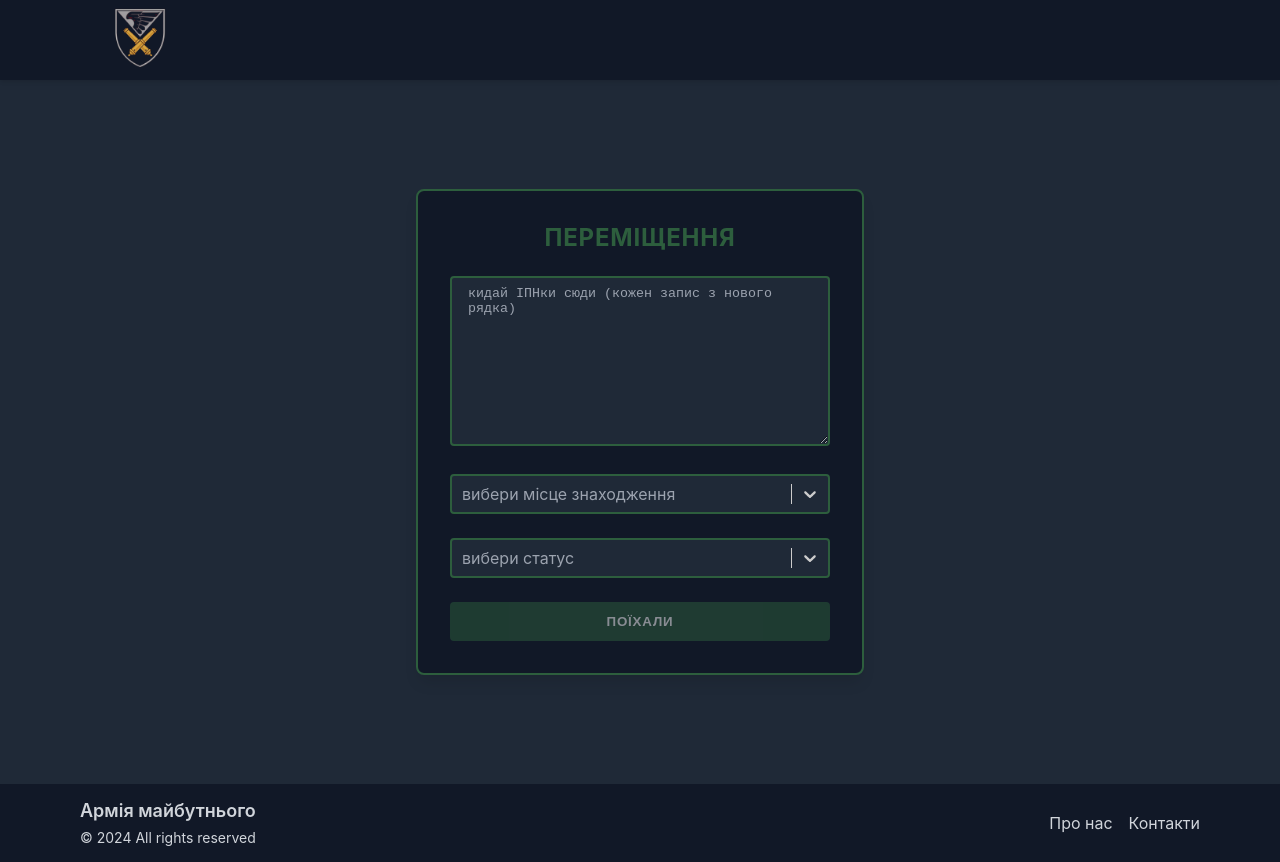
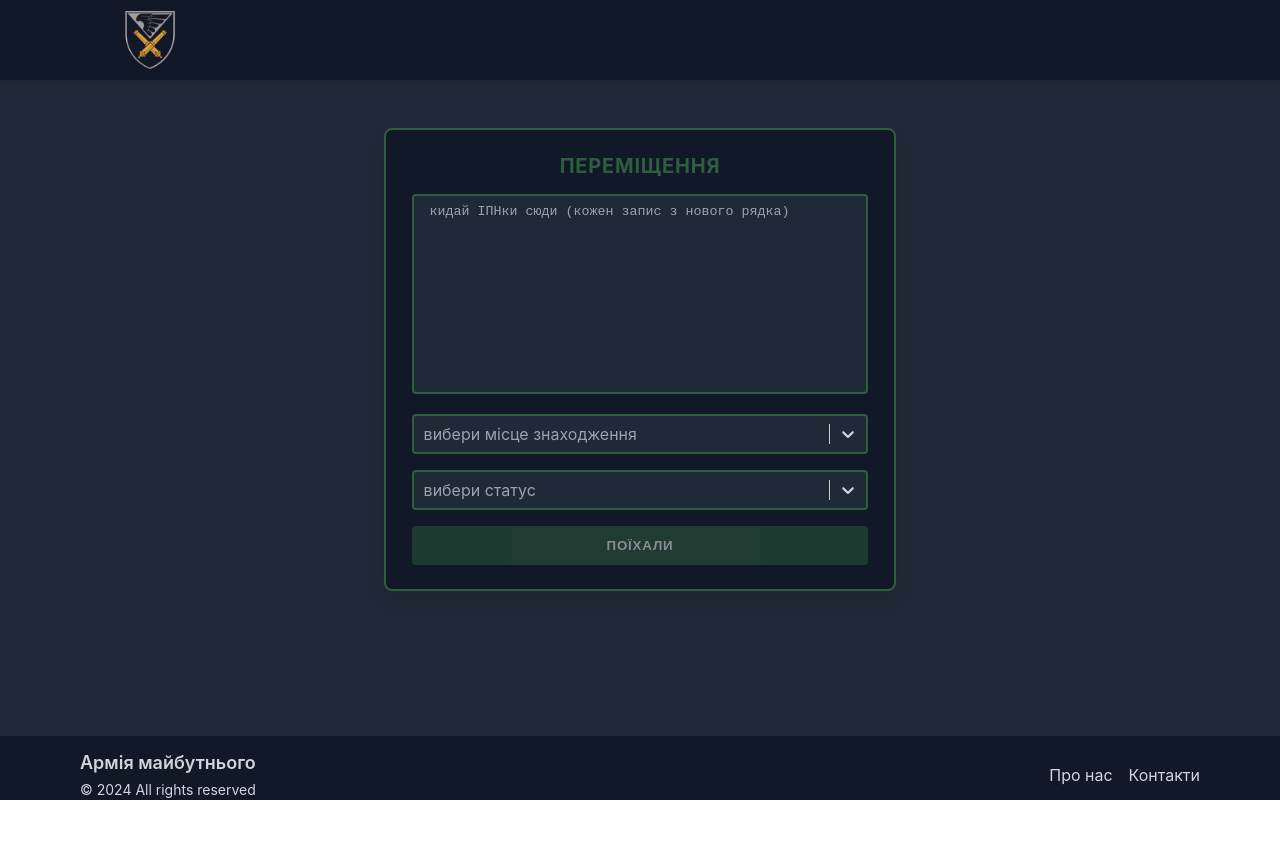
Before and after one commit to vladLutsenko89/formo4ka, a React (Create React App) app: page /formo4ka/peremishchennia in a window 1280 px wide. After the commit the page ends 800 px from the top, so only its background shows below. Built offline with nearby package versions, Linux system fonts and the light colour scheme.

Commit message:
updated styles

```diff
--- a/package.json
+++ b/package.json
@@ -15,7 +15,8 @@
     "react-redux": "^9.2.0",
     "react-router-dom": "^7.0.2",
     "react-scripts": "5.0.1",
-    "react-select": "^5.9.0"
+    "react-select": "^5.9.0",
+    "redux-logger": "^3.0.6"
   },
   "scripts": {
     "start": "set PORT=3006 && react-scripts start",
--- a/src/components/Footer.jsx
+++ b/src/components/Footer.jsx
@@ -2,6 +2,7 @@ import React from 'react';
 import { Link } from 'react-router-dom';
 import '../styles/Footer.css';
 
+const thisYear = new Date().getFullYear();
 const Footer = () => {
   return (
     <footer className="footer">
@@ -9,7 +10,7 @@ const Footer = () => {
         <div className="footer-content">
           <div className="footer-info">
             <h3 className="footer-title">Армія майбутнього</h3>
-            <p className="footer-copyright">© 2024 All rights reserved</p>
+            <p className="footer-copyright">{`© ${thisYear} All rights reserved`}</p>
           </div>
           <div className="footer-links">
             <Link to="/about" className="footer-link">
--- a/src/components/Loader.jsx
+++ b/src/components/Loader.jsx
@@ -1,12 +1,12 @@
 import React from 'react';
 import '../styles/Loader.css';
 
-const Loader = () => (
-  <div className="loader-container">
-    <div className="military-loader">
-      <div className="loader-star"></div>
+const Loader = () => {
+  return (
+    <div className="loader-overlay">
+      <div className="loader"></div>
     </div>
-  </div>
-);
+  );
+};
 
 export default Loader;
--- a/src/components/Peremishchennia.jsx
+++ b/src/components/Peremishchennia.jsx
@@ -29,6 +29,8 @@ const Peremishchennia = () => {
     dispatch(resetForm());
   }, [dispatch]);
 
+  useEffect(() => {}, [isLoading]);
+
   const handleInputChange = (value) => {
     dispatch(updateInput(value));
   };
@@ -53,29 +55,27 @@ const Peremishchennia = () => {
         .map((line) => line.trim())
         .filter((line) => !!line.length);
 
-      console.log('Data array:', ipns, place, status);
-
       requestResult = await axios.put(SERVER_URL, {
         ipns,
         place,
         status,
       });
 
-      console.log('requestResult -----------> ', requestResult);
-
       dispatch(
         setResult({
           success: true,
-          message: _.get(requestResult, 'message'),
+          message: _.get(requestResult, 'data.message', 'Успіх'),
         }),
       );
     } catch (error) {
-      console.log('Setting error result');
       dispatch(
         setResult({
           success: false,
-          message:
-            _.get(requestResult, 'message') || 'Помилка виконання операції',
+          message: _.get(
+            requestResult,
+            'data.message',
+            'Помилка виконання операції',
+          ),
         }),
       );
     } finally {
@@ -85,16 +85,10 @@ const Peremishchennia = () => {
 
   const isSubmitDisabled = !input.trim() || (!place && !status);
 
-  return (
-    <div className="form-container">
-      {isLoading && <Loader />}
-
-      {result.show && (
+  const renderModal = () => (
     <>
       <div className="modal-overlay" />
-          <div
-            className={`result-modal ${result.success ? 'success' : 'error'}`}
-          >
+      <div className={`result-modal ${result.success ? 'success' : 'error'}`}>
         <div className="result-content">
           <h3>{result.success ? 'Успіх' : 'Помилка'}</h3>
           <p>{result.message}</p>
@@ -102,8 +96,9 @@ const Peremishchennia = () => {
         </div>
       </div>
     </>
-      )}
+  );
 
+  const renderForm = () => (
     <form onSubmit={handleSubmit} className="military-form">
       <h2 className="form-title">Переміщення</h2>
 
@@ -119,7 +114,7 @@ const Peremishchennia = () => {
 
       <div className="form-group">
         <Select
-            value={placeOptions.find((opt) => opt.value === place)}
+          value={placeOptions.find((opt) => opt.value === place) || ''}
           onChange={(option) => handleSelectChange('place', option)}
           options={placeOptions}
           styles={customSelectStyles}
@@ -132,7 +127,7 @@ const Peremishchennia = () => {
 
       <div className="form-group">
         <Select
-            value={statusOptions.find((opt) => opt.value === status)}
+          value={statusOptions.find((opt) => opt.value === status) || ''}
           onChange={(option) => handleSelectChange('status', option)}
           options={statusOptions}
           styles={customSelectStyles}
@@ -151,6 +146,13 @@ const Peremishchennia = () => {
         Поїхали
       </button>
     </form>
+  );
+
+  return (
+    <div className="form-container">
+      {isLoading && <Loader />}
+      {result.show && renderModal()}
+      {renderForm()}
     </div>
   );
 };
--- a/src/index.css
+++ b/src/index.css
@@ -10,6 +10,12 @@ body {
     sans-serif;
     -webkit-font-smoothing: antialiased;
     -moz-osx-font-smoothing: grayscale;
+}
+
+:root {
+    --header-height: 10vh;
+    --footer-height: 8vh;
+    --content-height: 84vh;
 }
 
 ::-webkit-scrollbar {
--- a/src/reducers/form-reducer.js
+++ b/src/reducers/form-reducer.js
@@ -36,10 +36,16 @@ export const formSlice = createSlice({
     hideResult: (state) => {
       state.result.show = false;
     },
-    resetForm: () => {
-      return {
-        ...initialState,
-        result: { ...initialState.result },
+    resetForm: (state) => {
+      // Оновлений спосіб скидання форми
+      state.input = initialState.input;
+      state.place = initialState.place;
+      state.status = initialState.status;
+      state.isLoading = initialState.isLoading;
+      state.result = {
+        show: initialState.result.show,
+        success: initialState.result.success,
+        message: initialState.result.message,
       };
     },
   },
--- a/src/styles/Footer.css
+++ b/src/styles/Footer.css
@@ -1,4 +1,5 @@
 .footer {
+    height: var(--footer-height);
     background-color: #111827;
     color: #d1d5db;
     padding: 1rem 0;
--- a/src/styles/Header.css
+++ b/src/styles/Header.css
@@ -1,33 +1,28 @@
 .header {
-    height: 10vh;
+    height: var(--header-height);
     position: sticky;
     top: 0;
     z-index: 1000;
     background-color: #111827;
     box-shadow: 0 2px 4px rgba(0, 0, 0, 0.1);
-    padding: 1vh 0;
 }
 
 .nav-container {
-    max-width: 72rem;
+    height: 100%;
+    max-width: 90vw;
     margin: 0 auto;
-    padding: 0 1rem;
+    padding: 0 2vw;
 }
 
 .nav-content {
     display: flex;
     justify-content: space-between;
     align-items: center;
-    height: 4rem;
-}
-
-.logo-link {
-    display: block;
-    text-decoration: none;
+    height: 100%;
 }
 
 .logo-image {
-    height: 10vh;
+    height: var(--header-height);
     width: auto;
     transition: transform 0.2s ease;
 }
@@ -35,37 +30,3 @@
 .logo-image:hover {
     transform: scale(1.1);
 }
-
-.nav-links {
-    display: flex;
-    gap: 1rem;
-}
-
-.nav-link {
-    color: #d1d5db;
-    padding: 0.5rem 0.75rem;
-    border-radius: 0.375rem;
-    font-size: 0.875rem;
-    font-weight: 500;
-    transition: all 0.2s;
-    text-decoration: none;
-}
-
-.nav-link:hover {
-    background-color: #2D5E3D;
-    color: white;
-}
-
-.nav-link.active {
-    background-color: #2D5E3D;
-    color: white;
-}
-
-@media (max-width: 640px) {
-    .nav-content {
-        flex-direction: column;
-        height: auto;
-        padding: 1rem 0;
-        gap: 1rem;
-    }
-}
--- a/src/styles/Loader.css
+++ b/src/styles/Loader.css
@@ -1,46 +1,32 @@
-.loader-container {
+.loader-overlay {
     position: fixed;
     top: 0;
     left: 0;
-    right: 0;
-    bottom: 0;
-    background: rgba(31, 41, 55, 0.8);
+    width: 100vw;
+    height: 100vh;
+    background: rgba(0, 0, 0, 0.5);
     display: flex;
     justify-content: center;
     align-items: center;
-    z-index: 1000;
+    z-index: 9999;
 }
 
-.military-loader {
-    width: 80px;
-    height: 80px;
-    position: relative;
-    animation: rotate 2s linear infinite;
+.loader {
+    width: 48px;
+    height: 48px;
+    border: 5px solid #FFF;
+    border-bottom-color: #2D5E3D;
+    border-radius: 50%;
+    display: inline-block;
+    box-sizing: border-box;
+    animation: rotation 1s linear infinite;
 }
 
-.loader-star {
-    position: absolute;
-    width: 100%;
-    height: 100%;
-    border: 4px solid transparent;
-    border-top-color: #2D5E3D;
-    border-radius: 50%;
+@keyframes rotation {
+    0% {
+        transform: rotate(0deg);
+    }
+    100% {
+        transform: rotate(360deg);
+    }
 }
-
-.loader-star:before {
-    content: '';
-    position: absolute;
-    top: -4px;
-    left: -4px;
-    right: -4px;
-    bottom: -4px;
-    border: 4px solid transparent;
-    border-top-color: #2D5E3D;
-    border-radius: 50%;
-    animation: rotate 3s linear infinite;
-}
-
-@keyframes rotate {
-    0% { transform: rotate(0deg); }
-    100% { transform: rotate(360deg); }
-}
--- a/src/styles/Main.css
+++ b/src/styles/Main.css
@@ -1,8 +1,3 @@
-:root {
-    --header-height: 10vh;
-    --footer-height: 10vh;
-}
-
 .layout {
     min-height: 100vh;
     display: flex;
@@ -14,10 +9,11 @@
     flex: 1;
     display: flex;
     flex-direction: column;
+    padding: 2rem 1rem;
+    height: var(--content-height);
     width: 100%;
-    max-width: 72rem;
+    max-width: 90vw;
     margin: 0 auto;
-    padding: 2rem 1rem;
 }
 
 .main-nav {
--- a/src/styles/Peremishchennia.css
+++ b/src/styles/Peremishchennia.css
@@ -1,37 +1,41 @@
 .form-container {
-    height: calc(100vh - var(--header-height) - var(--footer-height));
     display: flex;
     align-items: center;
     justify-content: center;
-    padding: 16px;
     background-color: #1f2937;
+    padding: 2vh 2vw;
 }
 
 .military-form {
     background-color: #111827;
-    padding: 32px;
+    padding: 3vh 2vw;
     border-radius: 8px;
     border: 2px solid #2D5E3D;
     box-shadow: 0 10px 15px -3px rgba(0, 0, 0, 0.1);
     width: 100%;
-    max-width: 448px;
-    box-sizing: border-box;
+    max-width: 40vw;
+    max-height: 90%;
+    overflow-y: auto;
 }
 
 .form-group {
-    margin-bottom: 24px;
+    margin-bottom: 2vh;
     width: 100%;
-    color: #9ca3af
 }
 
 .form-title {
     color: #2D5E3D;
-    font-size: 24px;
+    font-size: 2.5vh;
     font-weight: bold;
-    margin-bottom: 24px;
+    margin-bottom: 2vh;
     text-transform: uppercase;
     letter-spacing: 0.8px;
     text-align: center;
+}
+
+.form-textarea {
+    height: 25vh;
+    resize: none;
 }
 
 .input-group {
@@ -60,11 +64,6 @@
     outline: none;
     border-color: #2D5E3D;
     opacity: 0.75;
-}
-
-.form-textarea {
-    min-height: 150px;
-    resize: vertical;
 }
 
 .form-select {
```
Also changed, not shown: 1 other file (tests, documents, lock files or other folders). Lines whose indentation alone changed are shown as unchanged.
